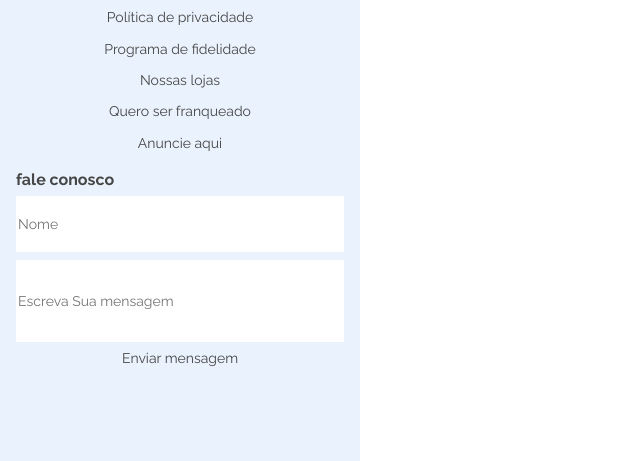
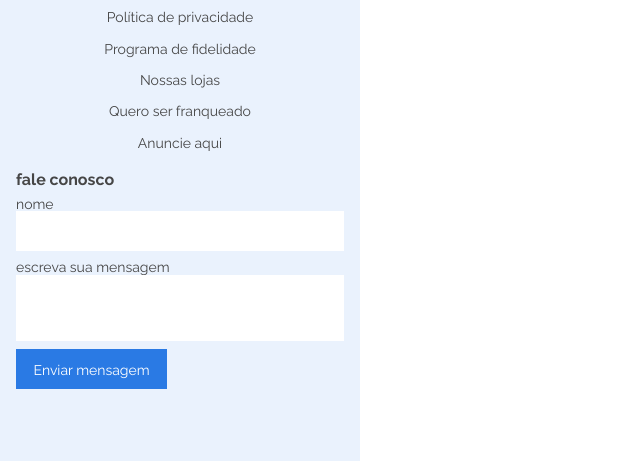
Before and after one commit to guiestrela/AluraGeek, a plain HTML site: page index.html in a window 1280 px wide. Shown: the part 2117-2578 px from the top of the page, without its empty margins (0-640 px from the left). Drawn offline with Linux system fonts and the light colour scheme.

Commit message:
finalizado layout mob

```diff
--- a/css/style.css
+++ b/css/style.css
@@ -195,7 +195,6 @@ body {
     width: 328px;
     height: 229px;
     gap: 8px;
-
 }
 
 .rodape__formulario p {
@@ -207,24 +206,25 @@ body {
 
 .formulario__nome{
     padding-bottom: 8px;
+    text-align: justify;
+
 }
 .formulario__nome input {
     width: 328px;
-    height: 56px;
-    gap: 8px;
-}
+    height: 40px;
+    }
 
 .formulario__texto {
     padding-bottom: 8px;
+    text-align: start;
+
 }
 
 .formulario__texto input {
     width: 328px;
-    height: 82px;
-    gap: 8px;
+    height: 66px;
+
 }
-
-.roda
 
 .rodape__botao {
     color: var(--background-header);
--- a/index.html
+++ b/index.html
@@ -252,13 +252,15 @@
                     <form action="#">
                         <p>fale conosco</p>
                         <div class="formulario__nome">
-                            <label for="nome"></label>
-                            <input type="text" placeholder="Nome">
+                            <label for="nome">nome</label>
+                            <input type="text" placeholder="">
                         </div>
+
                         <div class="formulario__texto">
-                            <label for="msg"></label>
-                            <input type="msg" placeholder="Escreva Sua mensagem">
+                            <label for="msg">escreva sua mensagem</label>
+                            <input type="msg" placeholder="">
                         </div>
+
                         <div class="rodape__botao">
                             <button type="submit">Enviar mensagem</button>
                         </div>
```
